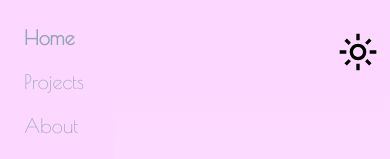
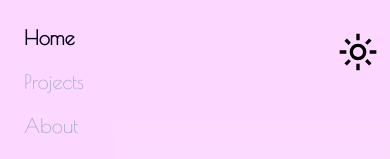
Before and after one commit to DinneK/portfolio1, a Next.js app: page / in a window 390 px wide. Both pictures are taken after a click on the element 32 px from the left and 36 px from the top of the page. Shown: the top 159 px of the page. Built offline with nearby package versions, Linux system fonts and the light colour scheme; a web font is replaced by a local one.

Commit message:
Change style on mobile menu

```diff
--- a/app/ui/navigation-bar/mobile-menu.tsx
+++ b/app/ui/navigation-bar/mobile-menu.tsx
@@ -32,7 +32,7 @@ const MobileMenu = () => {
                 href={link.href}
                 onClick={toggleMenu}
                 className={clsx("block p-2 text-xl text-slate-400 hover:line-through", {
-                    "text-gray-950 font-black" : pathname === link.href
+                    "text-slate-950 font-black dark:text-white" : pathname === link.href
                   })}
                   >
                     {link.name}
```
